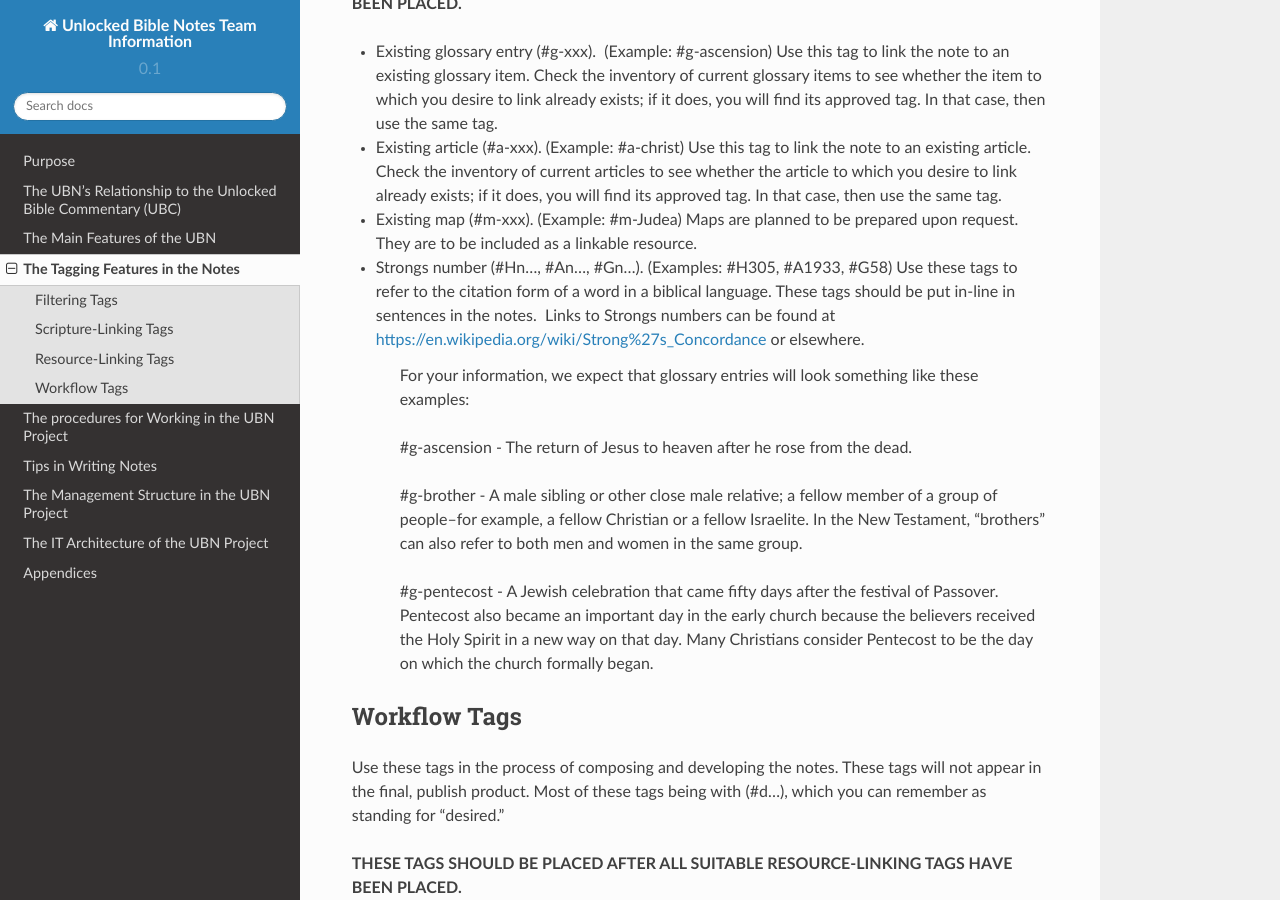
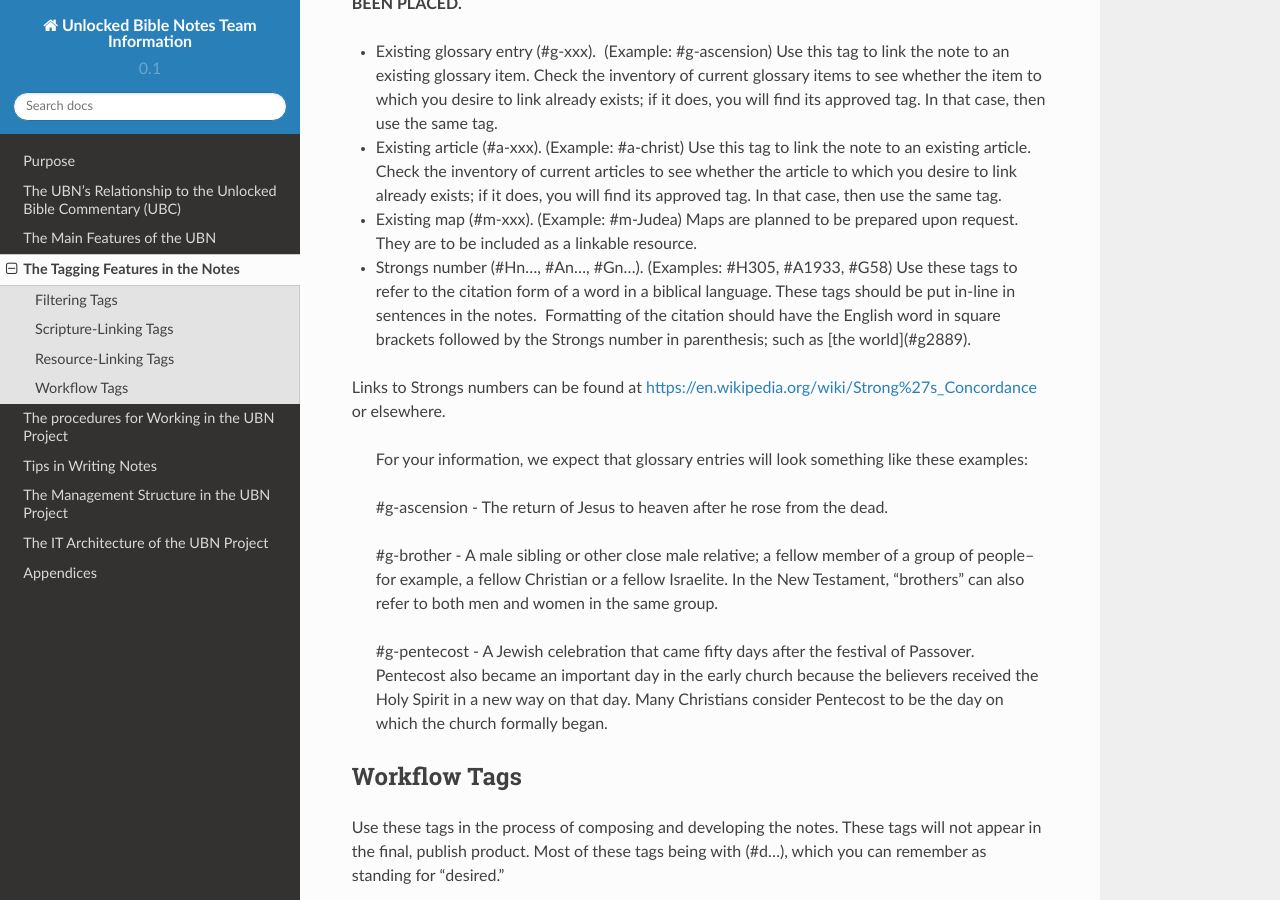
Before and after one commit to unfoldingWord-dev/Unlocked-Bible-Notes-Info, a Sphinx documentation site: the page built from docs/tagging.rst, in a window 1280 px wide and 900 px high, scrolled down 1872 px. Built offline with Sphinx 7.4.7 and the Read the Docs theme 2.0.0, drawn with Linux system fonts in a browser that asks for light colours.

Commit message:
Create tagging.rst

```diff
--- a/docs/tagging.rst
+++ b/docs/tagging.rst
@@ -49,7 +49,8 @@ These tags allow the writer to link notes to other project resources, i.e., glos
 - Existing glossary entry (#g-xxx).  (Example: #g-ascension) Use this tag to link the note to an existing glossary item. Check the inventory of current glossary items to see whether the item to which you desire to link already exists; if it does, you will find its approved tag. In that case, then use the same tag.
 - Existing article (#a-xxx). (Example: #a-christ) Use this tag to link the note to an existing article. Check the inventory of current articles to see whether the article to which you desire to link already exists; if it does, you will find its approved tag. In that case, then use the same tag.
 - Existing map (#m-xxx). (Example: #m-Judea) Maps are planned to be prepared upon request. They are to be included as a linkable resource.
-- Strongs number (#Hn..., #An..., #Gn...). (Examples: #H305, #A1933, #G58) Use these tags to refer to the citation form of a word in a biblical language. These tags should be put in-line in sentences in the notes.  Links to Strongs numbers can be found at https://en.wikipedia.org/wiki/Strong%27s_Concordance or elsewhere.
+- Strongs number (#Hn..., #An..., #Gn...). (Examples: #H305, #A1933, #G58) Use these tags to refer to the citation form of a word in a biblical language. These tags should be put in-line in sentences in the notes.  Formatting of the citation should have the English word in square brackets followed by the Strongs number in parenthesis; such as [the world](#g2889).
+Links to Strongs numbers can be found at https://en.wikipedia.org/wiki/Strong%27s_Concordance or elsewhere.
 
 
     For your information, we expect that glossary entries will look something like these examples:
```
